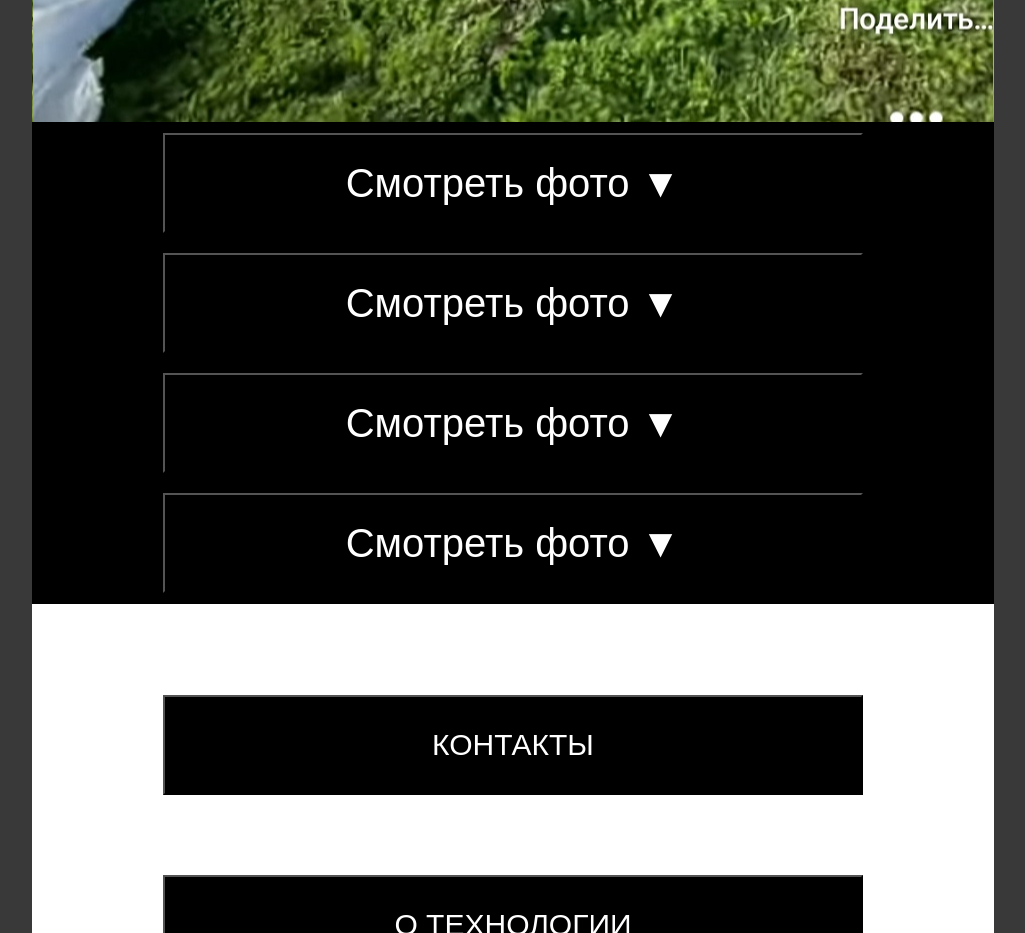
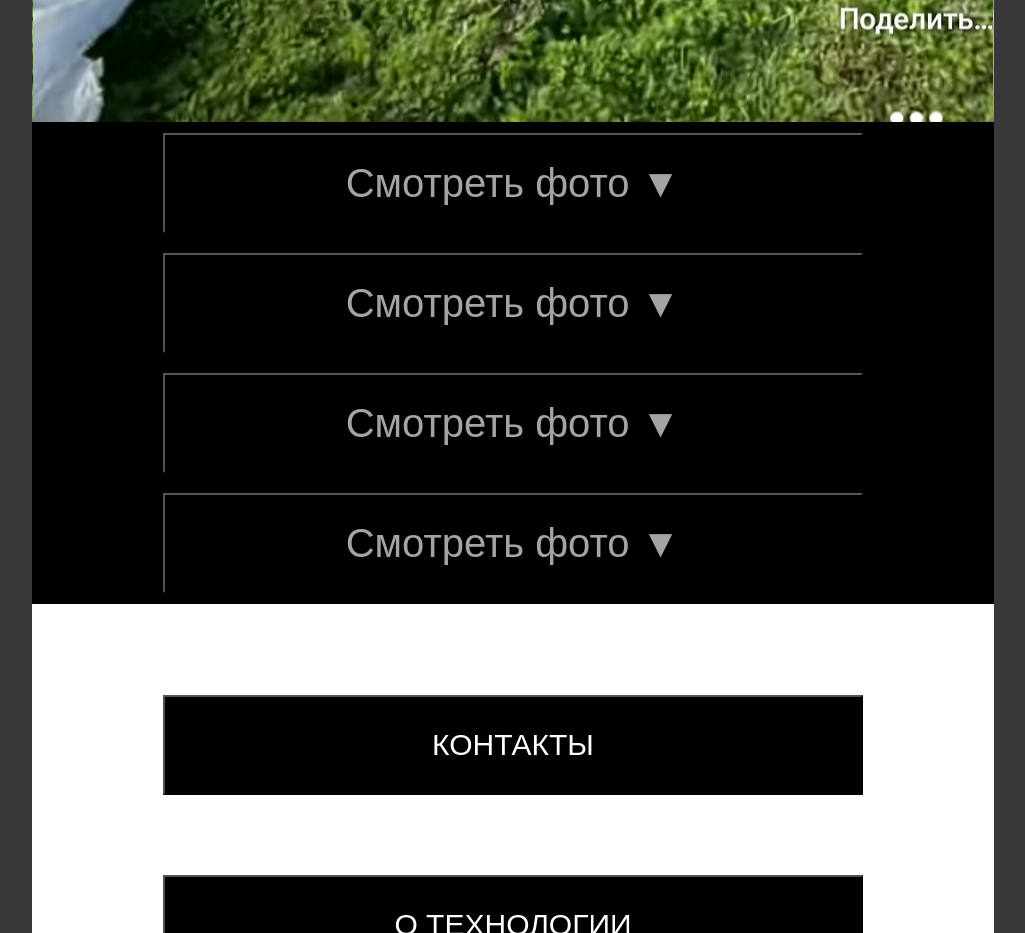
Before and after one commit to YuriyEG/my-app, a React (Create React App) app: page / in a window 1280 px wide. Shown: the part 1580-2513 px from the top of the page, without its empty margins (127-1152 px from the left). Built offline with nearby package versions, Linux system fonts and the light colour scheme.

Commit message:
цвет кнопок

```diff
--- a/src/App.css
+++ b/src/App.css
@@ -187,4 +187,5 @@ input {
 }
 .butt {
   font-size: 40px;
+  color:rgb(164, 164, 164);
 }
```
